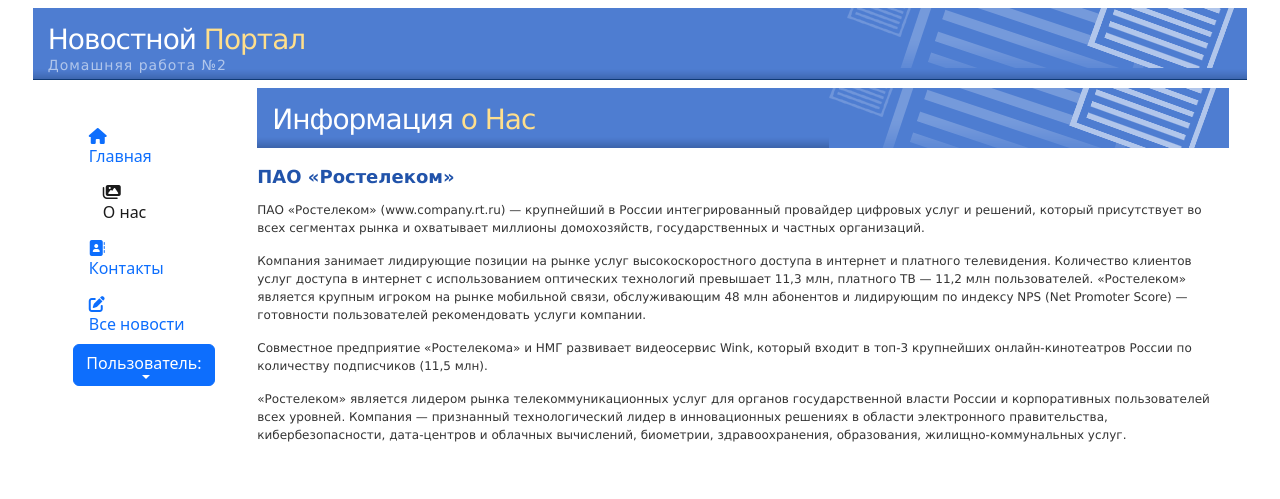
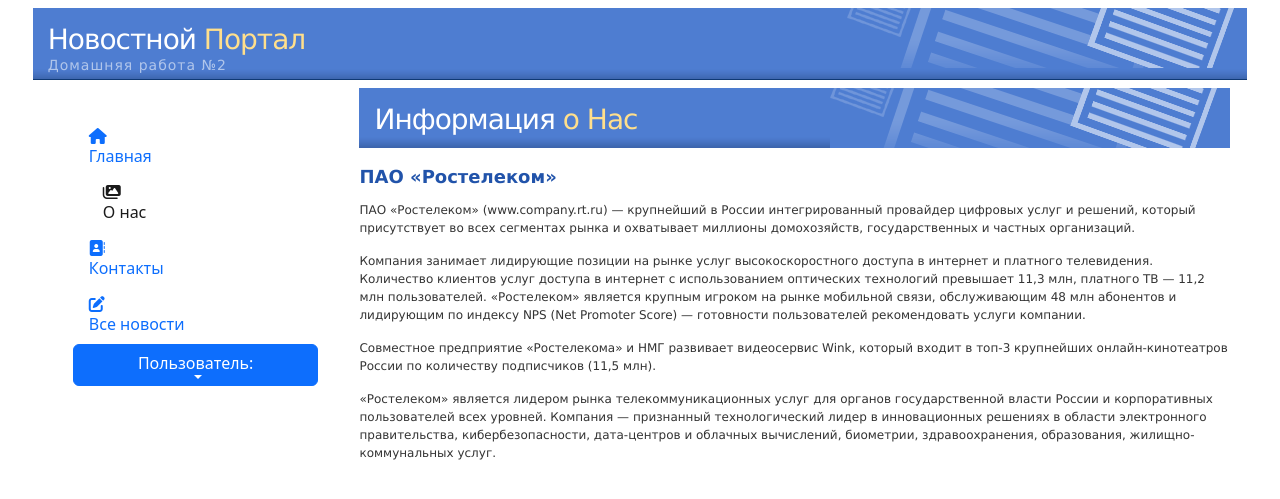
Before and after one commit to NikeSibirRus/mftiHW, a Django app: page /aboutus/ in a window 1280 px wide. Shown: the top 499 px of the page. Run offline with Django 4.2, Linux system fonts and the light colour scheme; some libraries are stand-ins or nearby versions.

Commit message:
Сборка второй ДЗ + поиск по названию новости

```diff
--- a/home01/templates/home01/index.html
+++ b/home01/templates/home01/index.html
@@ -29,11 +29,11 @@
     <div class="container-fluid">
       <div class="row">
 
-        <div class="col-xs-4 col-sm-4 col-md-2 col-lg-2">
+        <div class="col-xs-5 col-sm-5 col-md-3 col-lg-3">
             {% include 'home01/left_sidebar.html' %}
         </div>
 
-        <div class="col-xs-8 col-sm-8 col-md-10 col-lg-10">
+        <div class="col-xs-7 col-sm-7 col-md-9 col-lg-9">
         {% if messages %}
         	{% for message in messages %}
           	<div class="alert alert-{{ message.tags }}">
@@ -43,7 +43,8 @@
         {% endif %}
 
             {% block content %}
-            {% include 'home01/body.html' %}
+
+
             {% endblock %}
         </div>
        </div>
```
Also changed, not shown: db.sqlite3, media/article_images/01.jpg (added), media/article_images/02.jpg (added), media/article_images/03.jpg (added), media/article_images/04.jpg (added), media/article_images/05.jpg (added), media/article_images/061.jpg (added), media/article_images/062.jpg (added), media/article_images/063.jpg (added).
